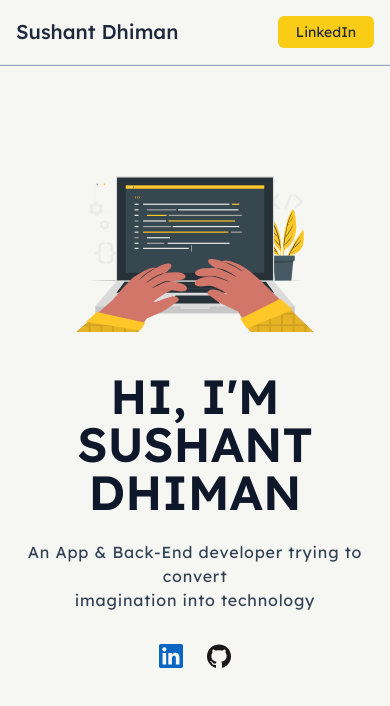
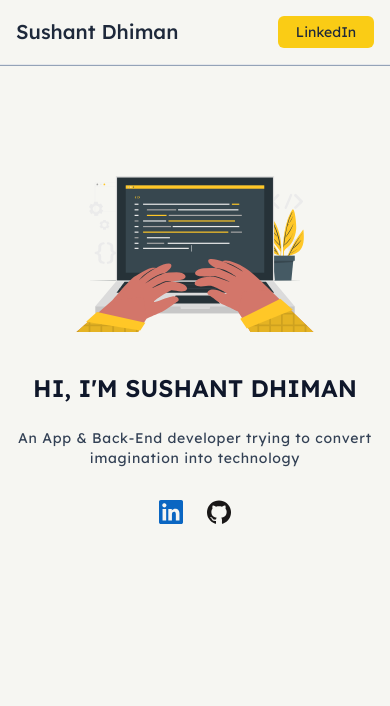
Before and after one commit to sushant102004/CodeWithSushantUpdated, a React (Create React App) app: page / in a window 390 px wide. Shown: the top 706 px of the page. Built offline with nearby package versions, Linux system fonts and the light colour scheme.

Commit message:
Responsive Hero Section

```diff
--- a/src/components/hero-section.js
+++ b/src/components/hero-section.js
@@ -1,16 +1,25 @@
-import heroSectionImage from "./../assets/images/hero-section.svg"
-import linkedin from './../assets/images/LinkedIn-Original.svg'
-import github from './../assets/images/Github-Original.svg'
+import heroSectionImage from "./../assets/images/hero-section.svg";
+import linkedin from "./../assets/images/LinkedIn-Original.svg";
+import github from "./../assets/images/Github-Original.svg";
 
 export default function HeroSection() {
   return (
     <>
-      <img src={heroSectionImage} className="w-64 mx-auto pt-24" alt="coder"></img>
-      <h1 className="text-center pt-10 text-5xl font-bold text-slate-900">HI, I'M SUSHANT DHIMAN</h1>
-      <p className="text-center text-slate-700 pt-6 tracking-wider">An App & Back-End developer trying to convert <br></br> imagination into technology</p>
+      <img
+        src={heroSectionImage}
+        className="w-64 mx-auto pt-24"
+        alt="coder"
+      ></img>
+      <h1 className="text-center pt-10 text-2xl font-bold text-slate-900 md:text-4xl lg:text-5xl">
+        HI, I'M SUSHANT DHIMAN
+      </h1>
+      <p className="text-center text-slate-700 text-sm pt-6 tracking-wider md:text-lg lg:text-lg">
+        An App & Back-End developer trying to convert <br></br> imagination into
+        technology
+      </p>
       <div className="flex justify-center mt-8">
-        <img src = {linkedin} alt='linkedin' className="w-6 mr-6"></img>
-        <img src = {github} alt='linkedin' className="w-6"></img>
+        <img src={linkedin} alt="linkedin" className="w-6 mr-6"></img>
+        <img src={github} alt="linkedin" className="w-6"></img>
       </div>
     </>
   );
```
